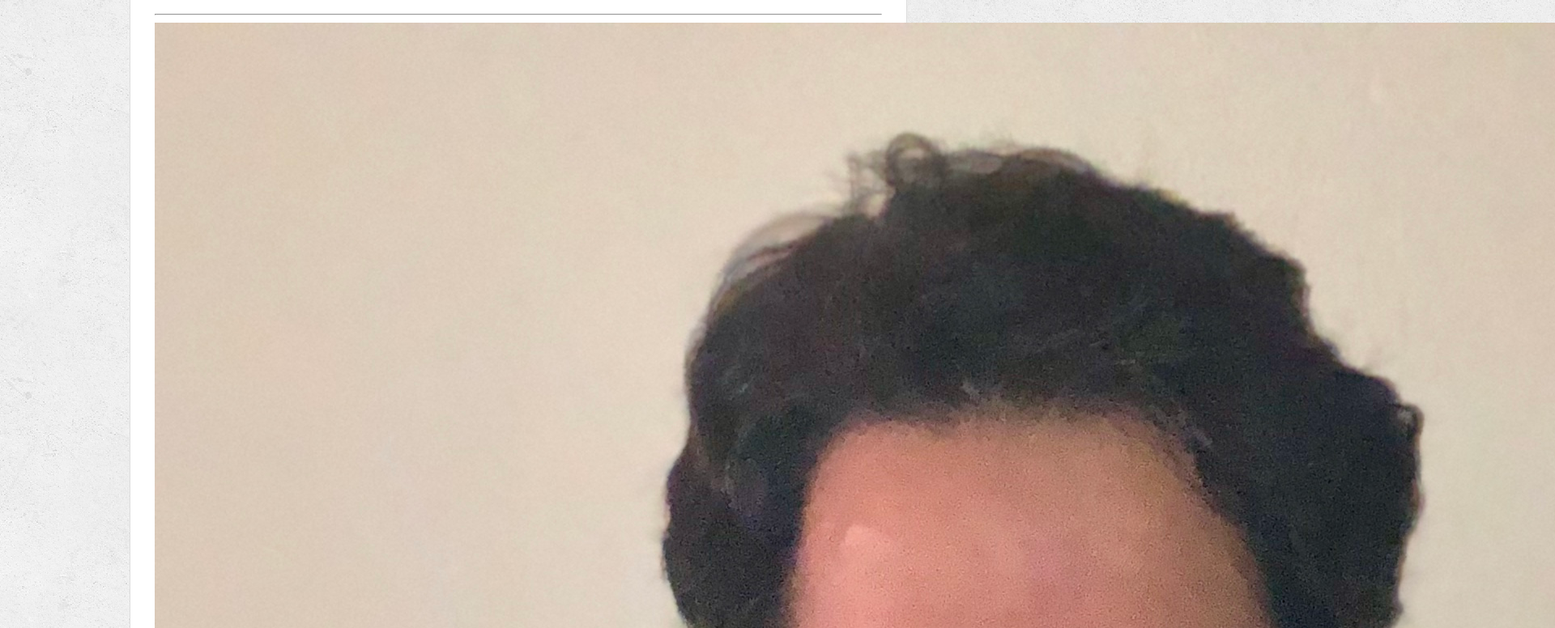
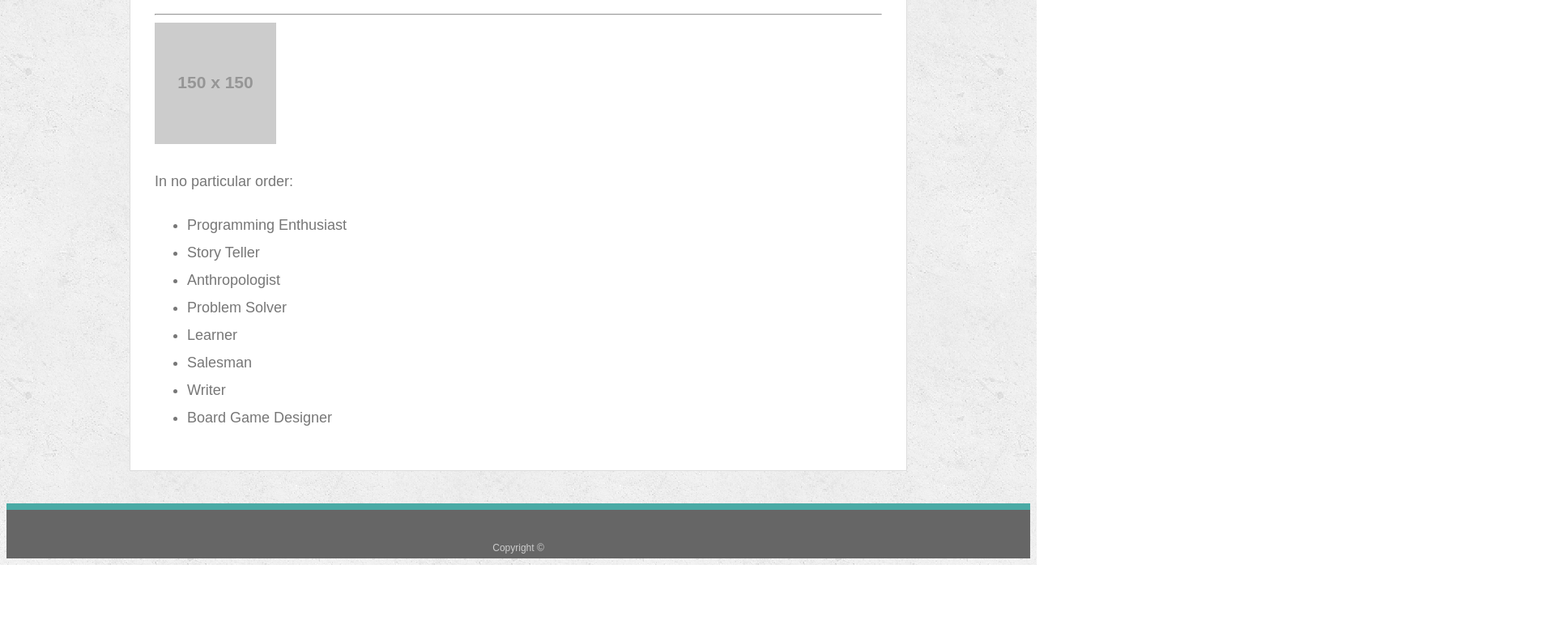
Before and after one commit to Jhowardschimmel/Portfolio, a plain HTML site: page index.html in a window 1280 px wide. Shown: the part 269-1045 px from the top of the page at 81% size, 1920 px wide, since content can reach past the window. After the commit the page ends 967 px from the top, so only its background shows below. Drawn offline with Linux system fonts and the light colour scheme; placeholder pictures from the web are drawn by us.

Commit message:
removed photo

```diff
--- a/index.html
+++ b/index.html
@@ -25,7 +25,7 @@
     <section class="main-section">
       <h1>About Me</h1>
       <hr>
-      <img src="images/IMG_1168.jpg" alt="Jesse Schimmel">
+      <img src="https://via.placeholder.com/150x150" alt="Jesse Schimmel">
       <p>In no particular order:</p>
       <ul>
         <li>Programming Enthusiast</li>
```
